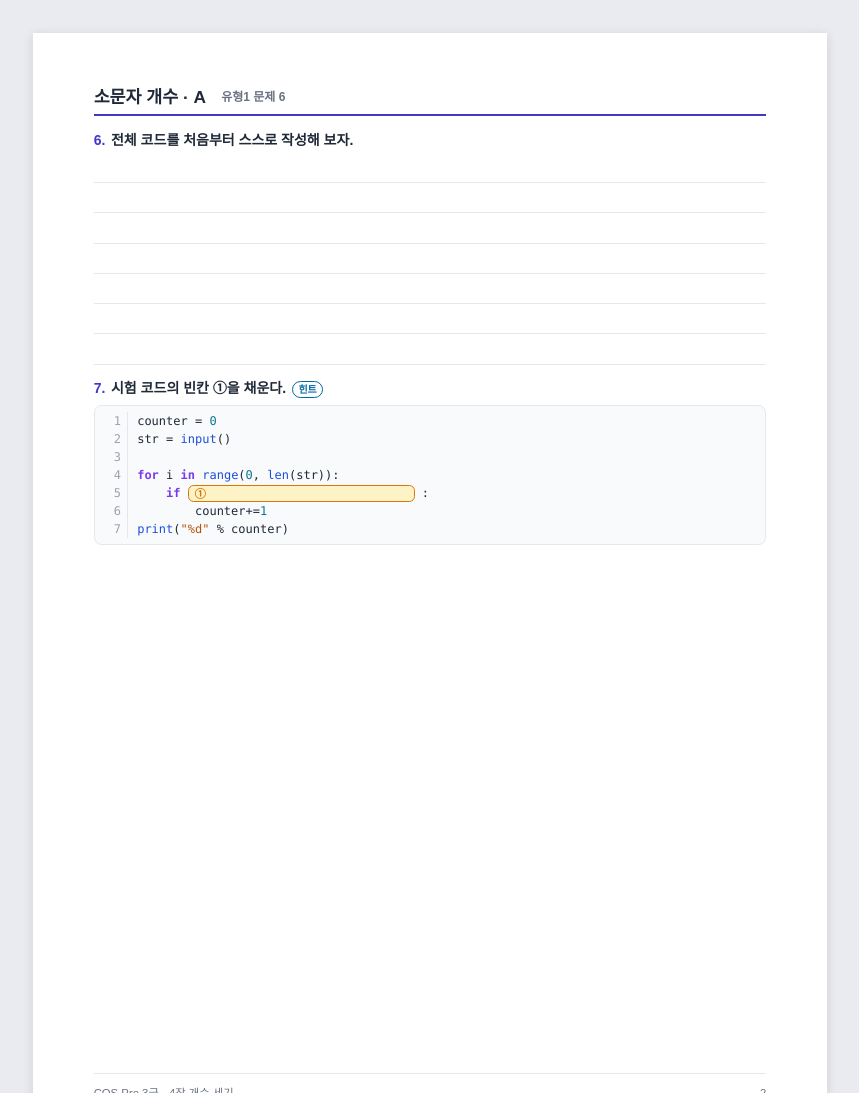
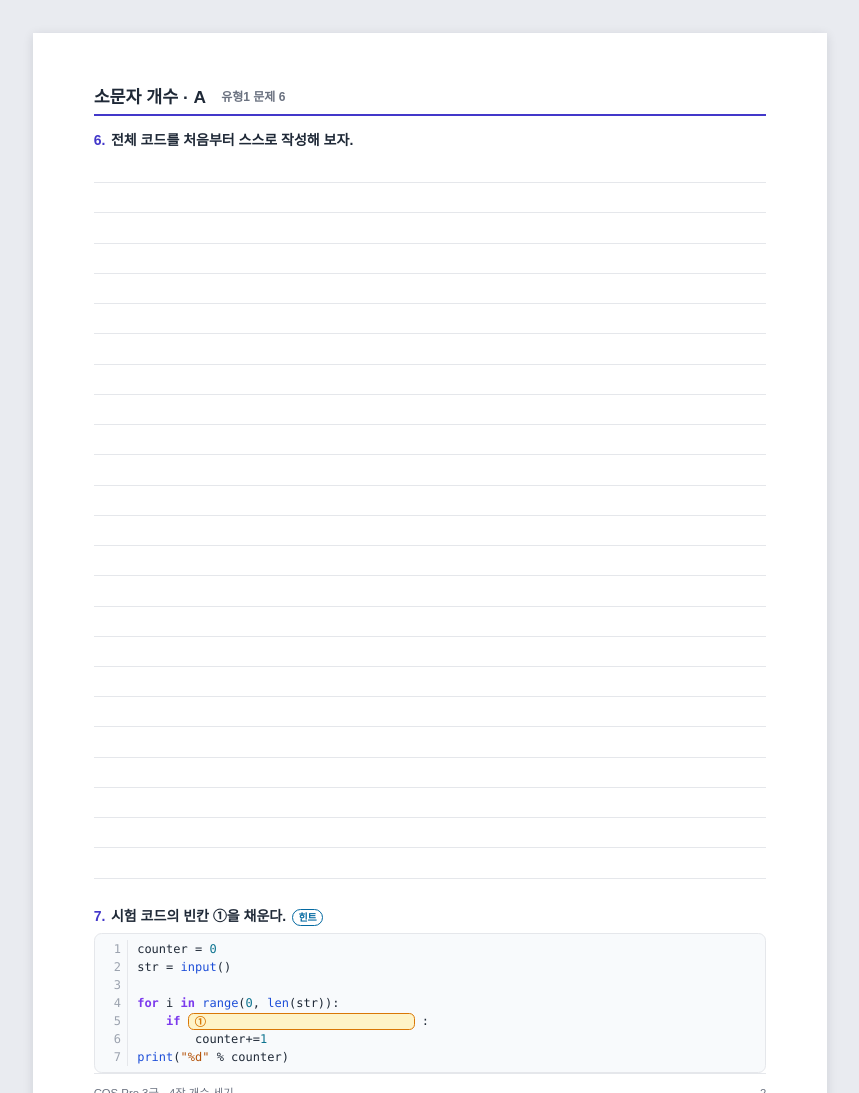
Before and after one commit to jxxngin/cos-pro, a plain HTML site: page grade3/ch04-count.html in a window 1280 px wide. Shown: the part 1180-2273 px from the top of the page, without its empty margins (210-1069 px from the left). Drawn offline with Linux system fonts and the light colour scheme; a web font is replaced by a local one.

Commit message:
Let 유형1 문제 6 A's whole-code step use the remaining page space (review)
Co-Authored-By: Claude Opus 5.5 <noreply@anthropic.com>

```diff
--- a/grade3/ch04-count.html
+++ b/grade3/ch04-count.html
@@ -63,7 +63,7 @@
     <h2>소문자 개수 · A</h2>
     <span class="src">유형1 문제 6</span>
   </div>
-  <div class="step">
+  <div class="step fill-rest">
     <p class="q"><span class="n">6.</span>전체 코드를 처음부터 스스로 작성해 보자.</p>
     <div class="write-lines" style="--lines: 7"></div>
   </div>
```
